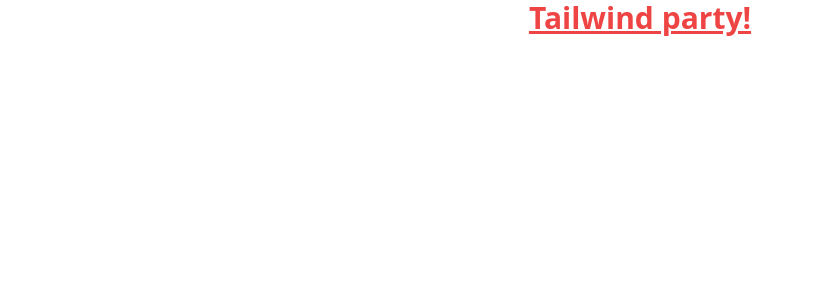
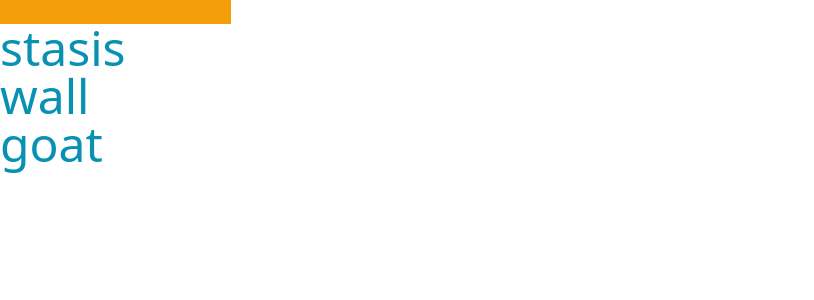
Before and after one commit to qbawalat/stasis-wall-pkd-frontend, a React (Vite) app: page / in a window 1280 px wide. Shown: the top 300 px of the page, without its empty margins (0-814 px from the left). Built offline with nearby package versions, Linux system fonts and the light colour scheme.

Commit message:
feat: :construction: autofill input component skeleton

```diff
--- a/src/App.tsx
+++ b/src/App.tsx
@@ -1,7 +1,11 @@
+import SearchBar from './features/SearchBar/SearchBar';
+
 function App() {
   return (
-    <h1 className="text-3xl font-bold underline text-center text-red-500">Tailwind party!</h1>
-  )
+    <div>
+      <SearchBar />
+    </div>
+  );
 }
 
-export default App
+export default App;
--- a/src/configs/components/inputs/AutofillInput/AutofillInput.tsx
+++ b/src/configs/components/inputs/AutofillInput/AutofillInput.tsx
@@ -1,7 +1,33 @@
-import React, { FunctionComponent } from 'react';
+import { FunctionComponent, useState } from 'react';
 
 const AutofillInput: FunctionComponent = () => {
-  return <p>stasis wall</p>;
+  const [fieldValue, setFieldValue] = useState('');
+  return (
+    <>
+      <input
+        value={fieldValue}
+        onChange={({ target: { value } }) => {
+          setFieldValue(value);
+        }}
+        aria-label={'autofill input'}
+        className={'bg-amber-500'}
+      />
+      {INPUT_OPTIONS.filter((option) => option.toLowerCase().includes(fieldValue.toLowerCase())).map((option) => (
+        <p
+          role={'presentation'}
+          onClick={() => {
+            setFieldValue(option);
+          }}
+          key={option}
+          className={'text-cyan-600 text-5xl cursor-pointer hover:text-green-400'}
+        >
+          {option}
+        </p>
+      ))}
+    </>
+  );
 };
 
+const INPUT_OPTIONS = ['stasis', 'wall', 'goat'];
+
 export default AutofillInput;
```
